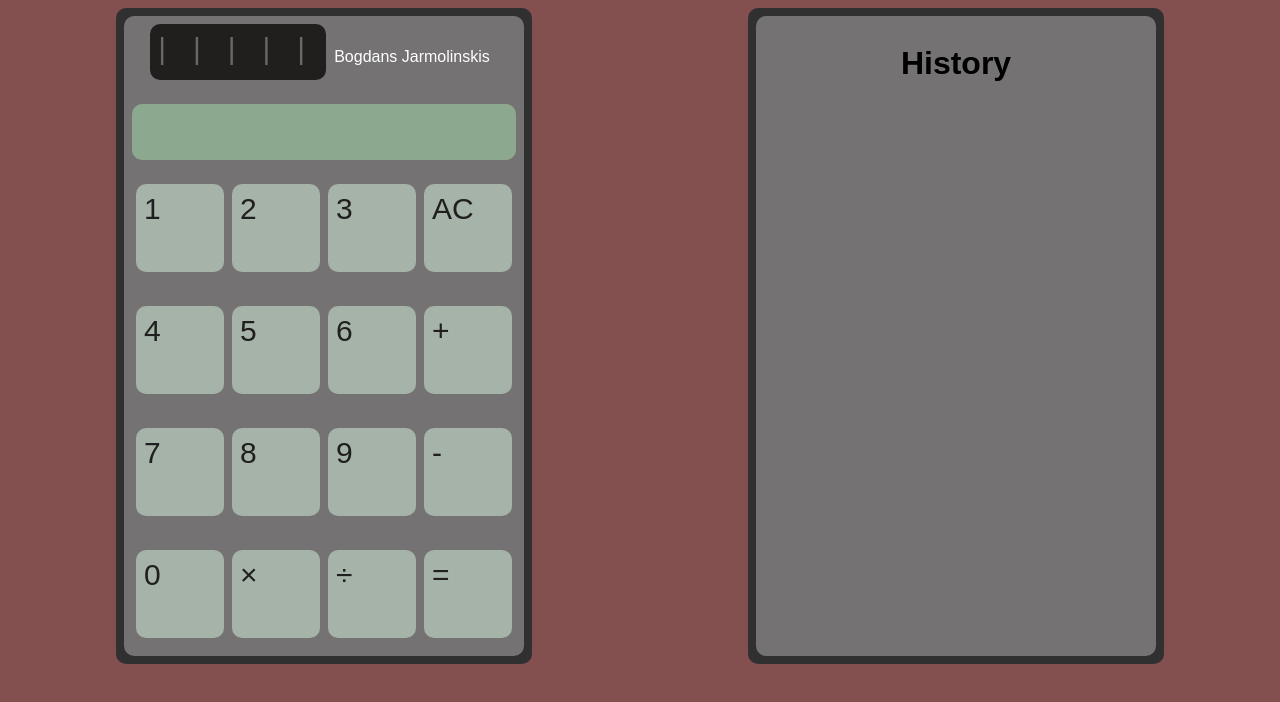
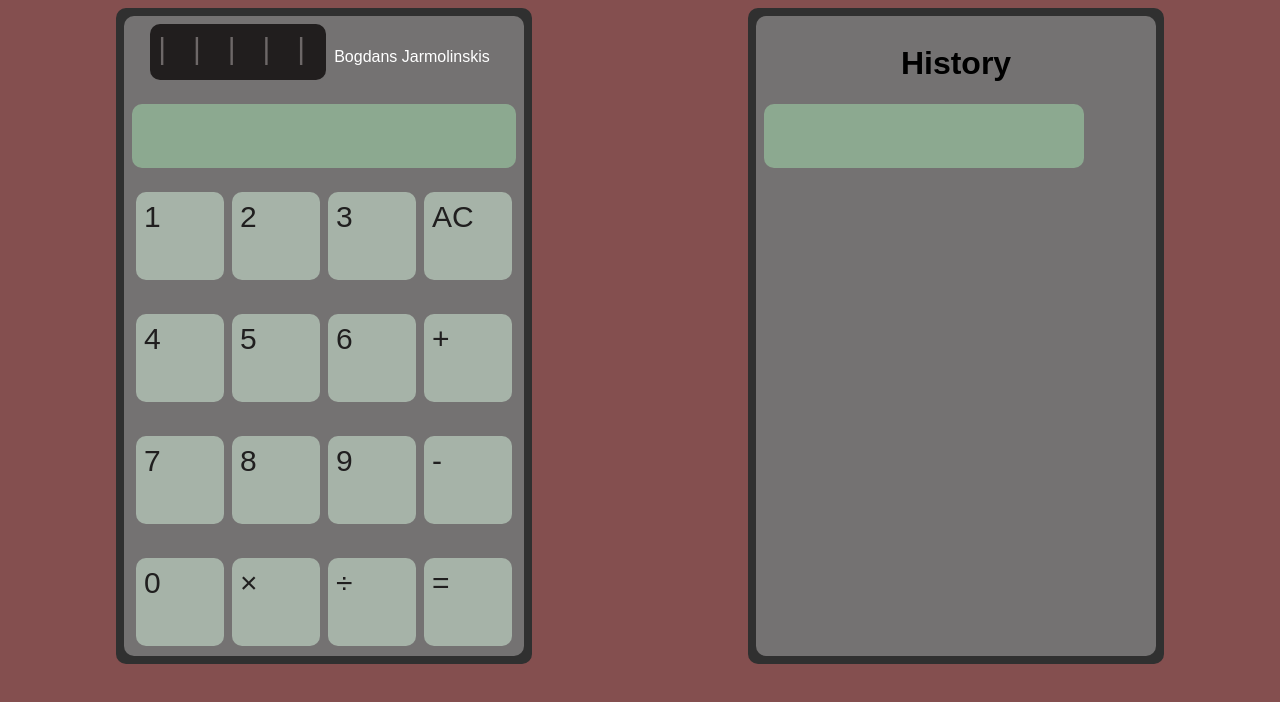
Before and after one commit to bgdnyrmln/calculator, a plain HTML site: page index.html in a window 1280 px wide. Drawn offline with Linux system fonts and the light colour scheme.

Commit message:
added some
gg

```diff
--- a/script.js
+++ b/script.js
@@ -12,7 +12,7 @@ function calculate() {
     var result = eval(screen);
     history += "=" + result;
     document.getElementById("screen").innerHTML = result;
-    document.getElementById("history").innerHTML = history;
+    document.getElementById("history").innerHTML += '\n' + history;
 }
 
 function add() {
--- a/style.css
+++ b/style.css
@@ -1,3 +1,8 @@
+@font-face {
+    font-family: 'digital-7';
+    src: url(/digital-7.ttf) format('truetype');
+}
+
 body{
     background-color: rgb(132, 79, 79);
     font-family: Arial, Helvetica, sans-serif;
@@ -24,9 +29,11 @@ body{
 }
 
 .screen{
+    font-size: 50px;
+    font-family: 'digital-7';
     margin-top: 5vh;
     width: 46vh;
-    height: 5vh;
+    height: 6vh;
     padding: 1vh;
     border-radius: 10px;
     background-color: rgb(140, 169, 144);
@@ -51,6 +58,7 @@ body{
 }
 
 .upscreen{
+    width: 100%;
     height: 5vh;
     justify-content: center;
     display: flex;
@@ -91,3 +99,17 @@ button.clear{
 .button:active{
     background-color: rgb(140, 140, 140);
 }
+
+.history{
+    margin-top: 5vh;
+    width: 38vh;
+    height: 6vh;
+    padding: 1vh;
+    border-radius: 10px;
+    background-color: rgb(140, 169, 144);
+    display: flex;
+    align-items: center;
+    font-size: 50px;
+    font-family: digital-7;
+    color: rgb(33, 30, 30);
+}
```
Also changed, not shown: index.html (+2 -1 lines), digital-7.ttf (added).
